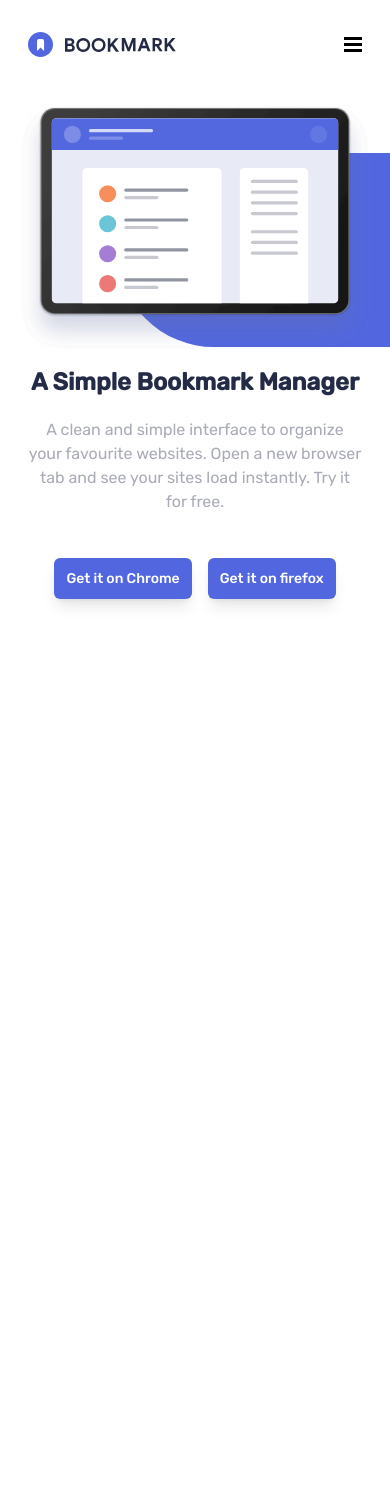
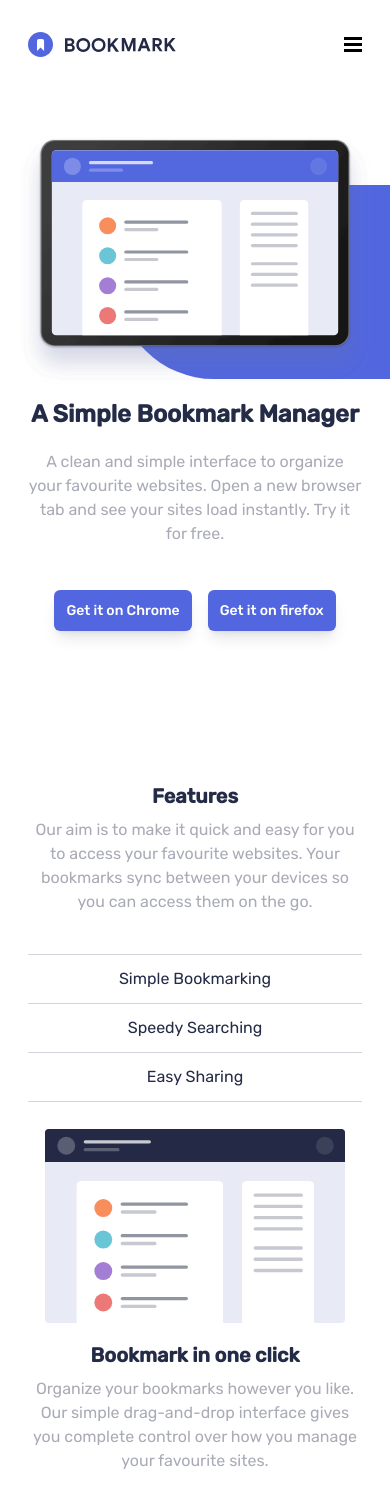
Before and after one commit to ShamirLeon/bookmark-landing, a React (Vite) app: page / in a window 390 px wide. Shown: the top 1508 px of the page. Before the commit the page ends 844 px from the top, so only its background shows below. Built offline with nearby package versions, Linux system fonts and the light colour scheme.

Commit message:
Features Section - Mobile Design

```diff
--- a/src/App.jsx
+++ b/src/App.jsx
@@ -1,3 +1,4 @@
+import Features from './components/Features/Features';
 import Hero from './components/Hero/Hero';
 import NavBar from './components/Nav/NavBar';
 
@@ -6,6 +7,7 @@ const App = () => {
 		<div className='font-Rubik'>
 			<NavBar></NavBar>
 			<Hero></Hero>
+			<Features></Features>
 		</div>
 	);
 };
--- /dev/null
+++ b/src/components/Features/Features.jsx
@@ -0,0 +1,18 @@
+import { features } from '../../data/data.json'
+import FeaturesItem from './FeaturesItems'
+
+const Features = (params) => {
+
+    return(
+        <section className='px-7 py-20'>
+            <div className='text-center flex flex-col gap-2 py-4'>
+                <h2 className='text-xl  font-bold text-DarkBlue'>{features.title}</h2>
+                <p className='text-base text-GrayishBlue'>{features.description}</p>
+            </div>
+
+            <FeaturesItem features={features}></FeaturesItem>
+        </section>
+    )
+}
+
+export default Features
--- /dev/null
+++ b/src/components/Features/FeaturesItems.jsx
@@ -0,0 +1,32 @@
+import IllustrationFeatures1 from '../../assets/icons/illustration-features-tab-1.svg'
+import IllustrationFeatures2 from '../../assets/icons/illustration-features-tab-2.svg'
+import IllustrationFeatures3 from '../../assets/icons/illustration-features-tab-3.svg'
+
+import { useState } from 'react'
+
+// eslint-disable-next-line react/prop-types
+const FeaturesItem = ({features=[]}) => {
+    const [Tab, setTab] = useState(0);
+    const illustrations = [IllustrationFeatures1,IllustrationFeatures2, IllustrationFeatures3]
+
+    return(
+        <div className='flex flex-col py-6 transition-all'>
+                <div className='border-b-[1px] border-GrayishBlue/50'></div>
+                {
+                    features.items.map((Feature, index)=>(
+                        <button key={index} onClick={()=> setTab(index)} className='py-3 border-b-[1px] border-GrayishBlue/50 text-DarkBlue relative focus:after:opacity-100  after:content-[" "]  after:opacity-0 after:absolute after:bottom-0 after:bg-SoftRed after:h-1 after:w-[30%] after:right-0 after:left-0 after:mx-auto after:transition-all'>
+                            {Feature.head}
+                        </button>
+                    ))
+                }
+
+                <div  className='text-center py-4 flex flex-col gap-2 '>
+                        <img src={illustrations[Tab]} alt={features.items[Tab].title} className='scale-90' />
+                        <h2 className='text-xl  font-bold text-DarkBlue'>{features.items[Tab].title}</h2>
+                        <p className='text-base text-GrayishBlue'>{features.items[Tab].description}</p>
+                        </div>
+                </div>
+    )
+}
+
+export default FeaturesItem
--- a/src/components/Hero/Hero.jsx
+++ b/src/components/Hero/Hero.jsx
@@ -3,7 +3,7 @@ import IllustrationHero from '../../assets/icons/illustration-hero.svg';
 
 const Hero = params => {
 	return (
-		<main>
+		<main className='my-8'>
 			<div className='relative'>
 				<img
 					src={IllustrationHero}
```
